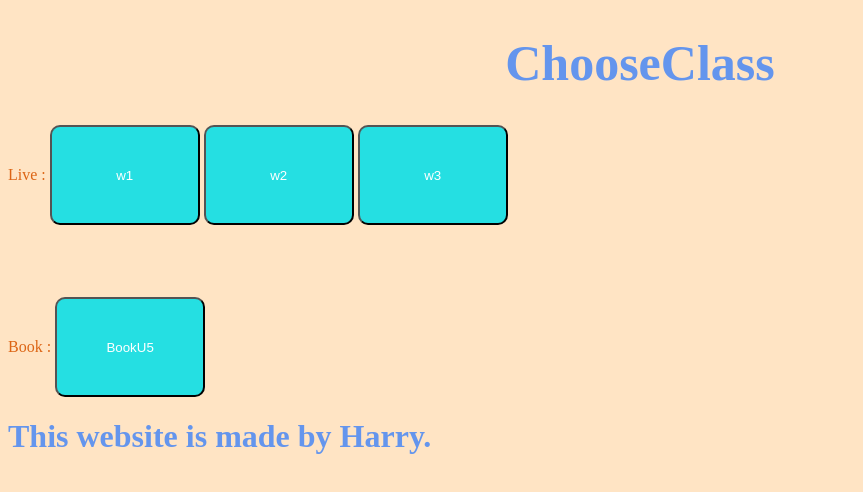
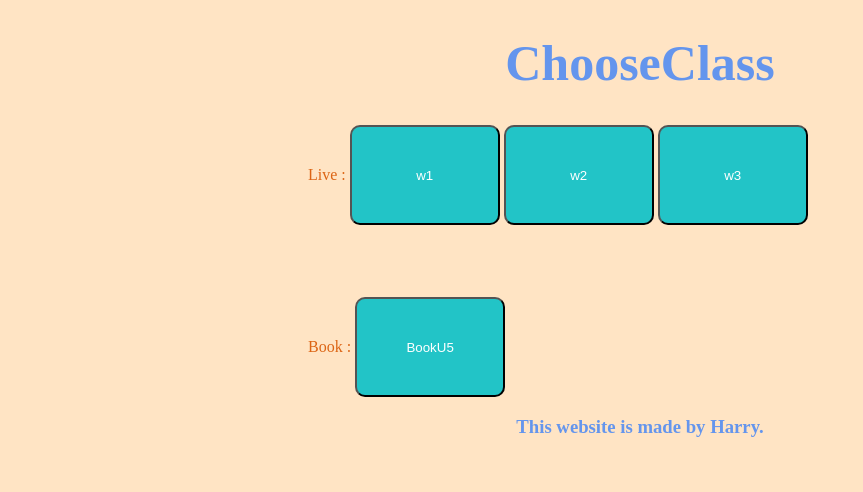
Before and after one commit to harry0816web/mainpage_repo, a plain HTML site: page index.html in a window 1280 px wide. Shown: the whole page, without its empty margins (0-863 px from the left). Drawn offline with Linux system fonts and the light colour scheme.

Commit message:
remove the block

```diff
--- a/index.html
+++ b/index.html
@@ -9,7 +9,7 @@
             }
             button{
                 cursor: pointer;
-                background-color:#25dfe2;
+                background-color:#22c4c7;
                 color:#fff;
                 border-radius:10px;
                 cursor:pointer;
@@ -18,23 +18,23 @@
             }
             button:hover{
                 background-color:#fff;
-                color:#25dfe2 ;
-                border: 2px #25dfe2 solid;
+                color:#22c4c7 ;
+                border: 2px #22c4c7 solid;
 
             }
         </style>
     </head>
     <body>
         <h1 style="color: cornflowerblue; text-align: center; font-size: 50px;">ChooseClass</h1>
-        <span style="color: rgb(220, 100, 20);">Live : </span>
+        <span style="color: rgb(220, 100, 20); margin-left: 300px;">Live : </span>
         <button onclick="choosew1()">w1</button>
         <button onclick="choosew2()">w2</button>
         <button onclick="choosew3()">w3</button>
         <div id = 'enter'></div>
-        <span style="color: rgb(220, 100, 20);">Book : </span>
+        <span style="color: rgb(220, 100, 20);margin-left: 300px;">Book : </span>
         <button onclick="chooseU5()">BookU5</button>
          <div style="text-align:unset;"></div>
-            <h1 style="color: cornflowerblue;">This website is made by Harry.</h1>
+            <h3 style="color: cornflowerblue;text-align: center;">This website is made by Harry.</h3>
         </div>
         <script>
             var enter = '';
@@ -54,13 +54,6 @@
            function chooseU5(){
                 window.open('https://harry0816web.github.io/book1U5_repo/');
            }
-           /*
-            else if(document.getElementById('chooseClass').value == "week1"){
-
-            }
-            else if (document.getElementById('chooseClass').value == "U5"){
-                window.open('https://harry0816web.github.io/book1U5_repo/');
-            }*/
         </script>
     </body>
 </html>
```
